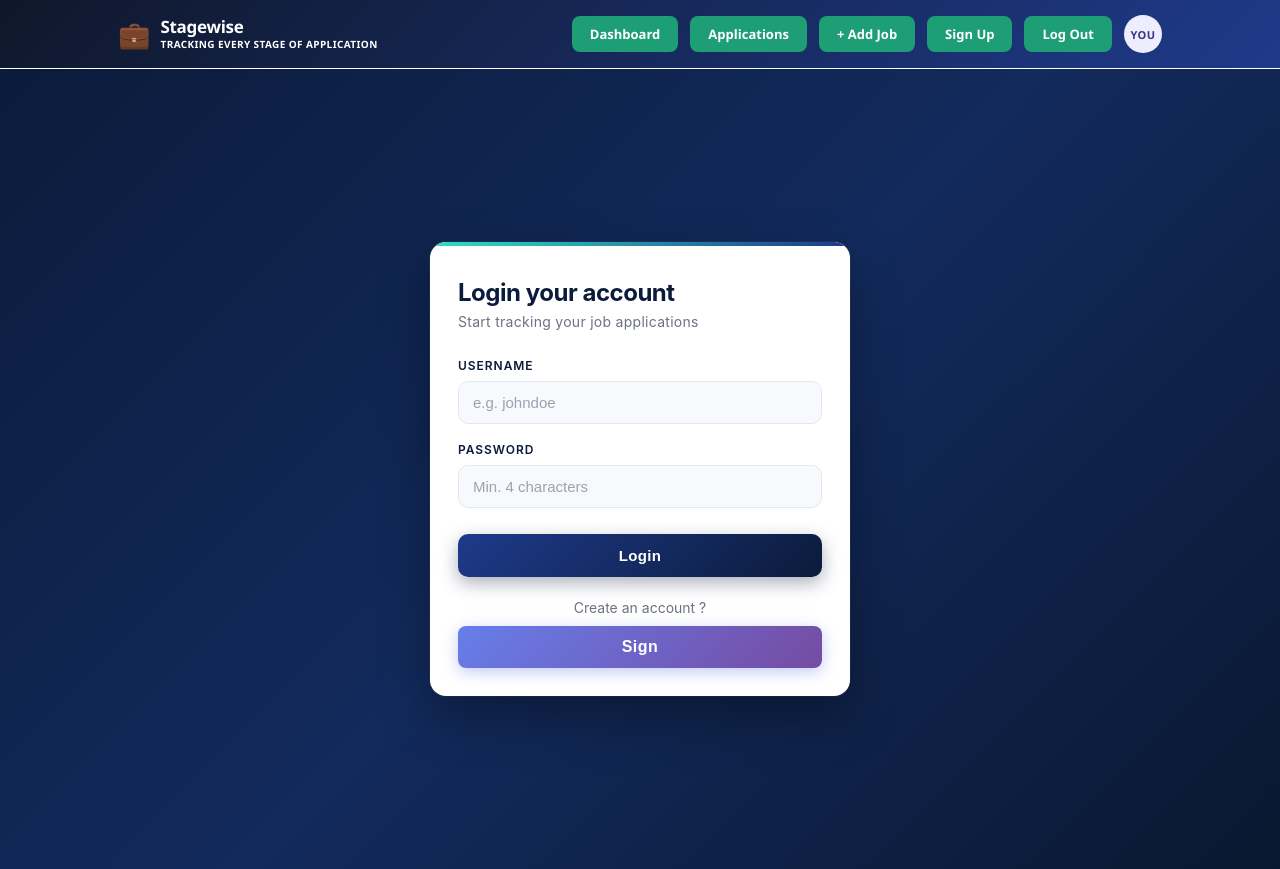
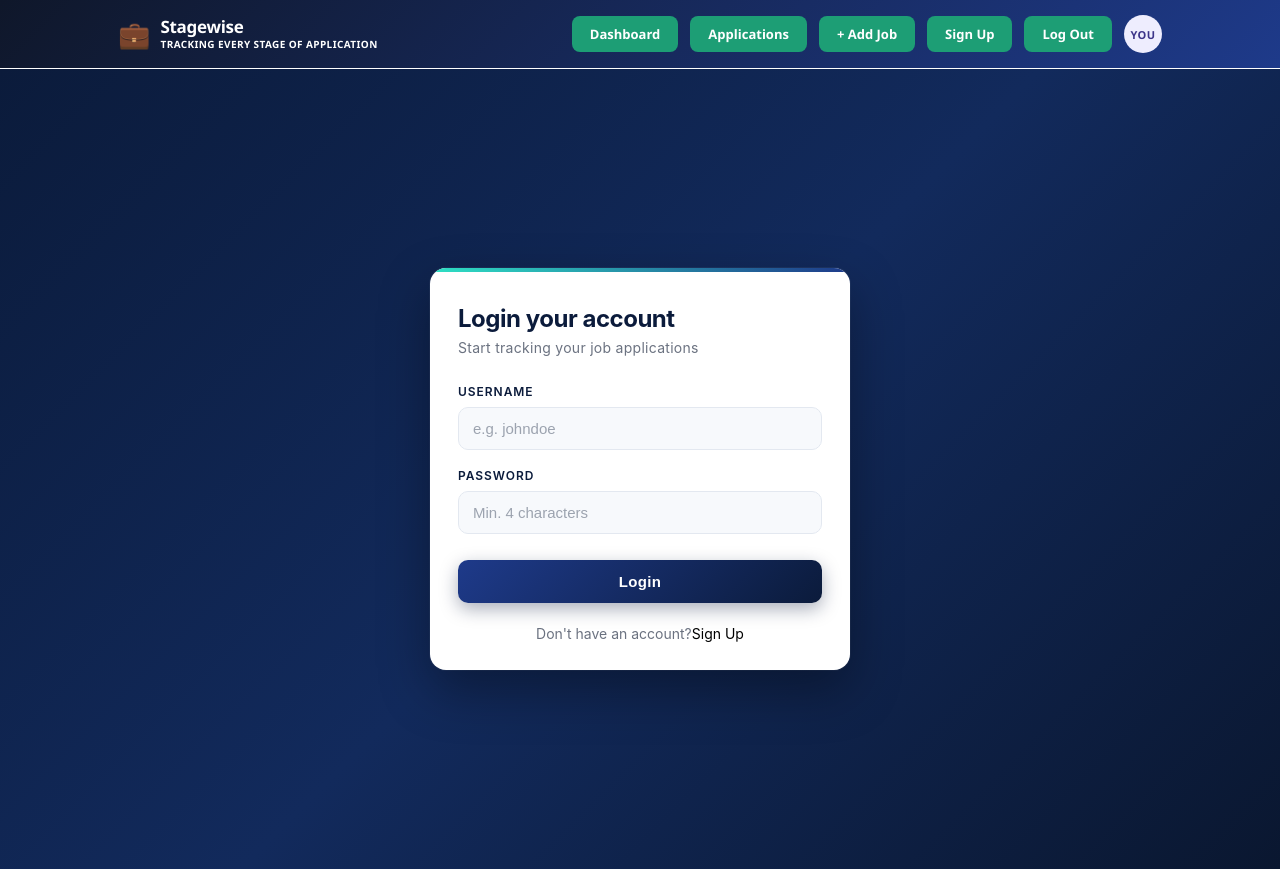
Before and after one commit to akhil14712-debug/application-tracker-ui, a React (Vite) app: page /appli/login in a window 1280 px wide. Built offline with nearby package versions, Linux system fonts and the light colour scheme; no server answers.

Commit message:
solved sign in issue

```diff
--- a/src/Components/Login.jsx
+++ b/src/Components/Login.jsx
@@ -52,7 +52,12 @@ const Login = () => {
       </form>
 
 
-      <p className="login-link">Create an account ?<button className="btn-login" onClick={()=>navigate("/appli/register")}>Sign</button></p>
+      <p className="login-link">
+  Don't have an account?
+  <span onClick={() => navigate("/appli/register")} className="link-text" style={{"color":"black"}}>
+    Sign Up
+  </span>
+</p>
     </div>
   </div>
 
```
